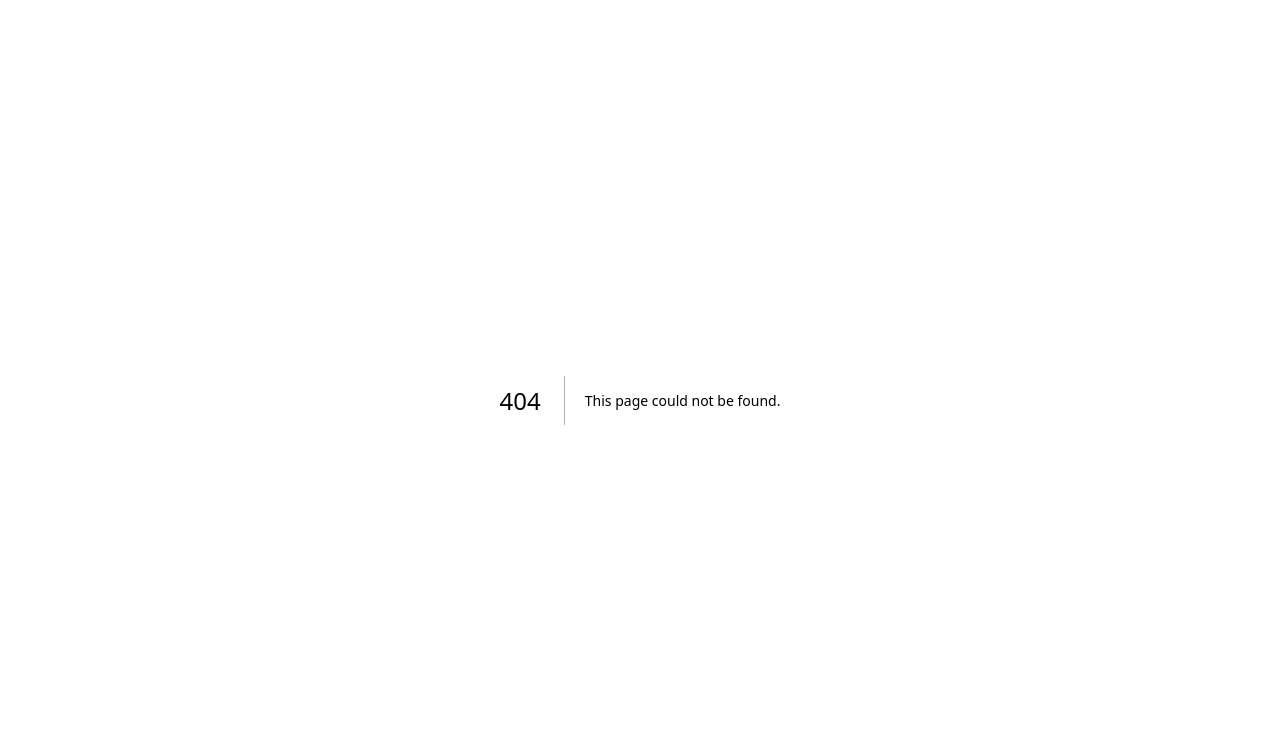
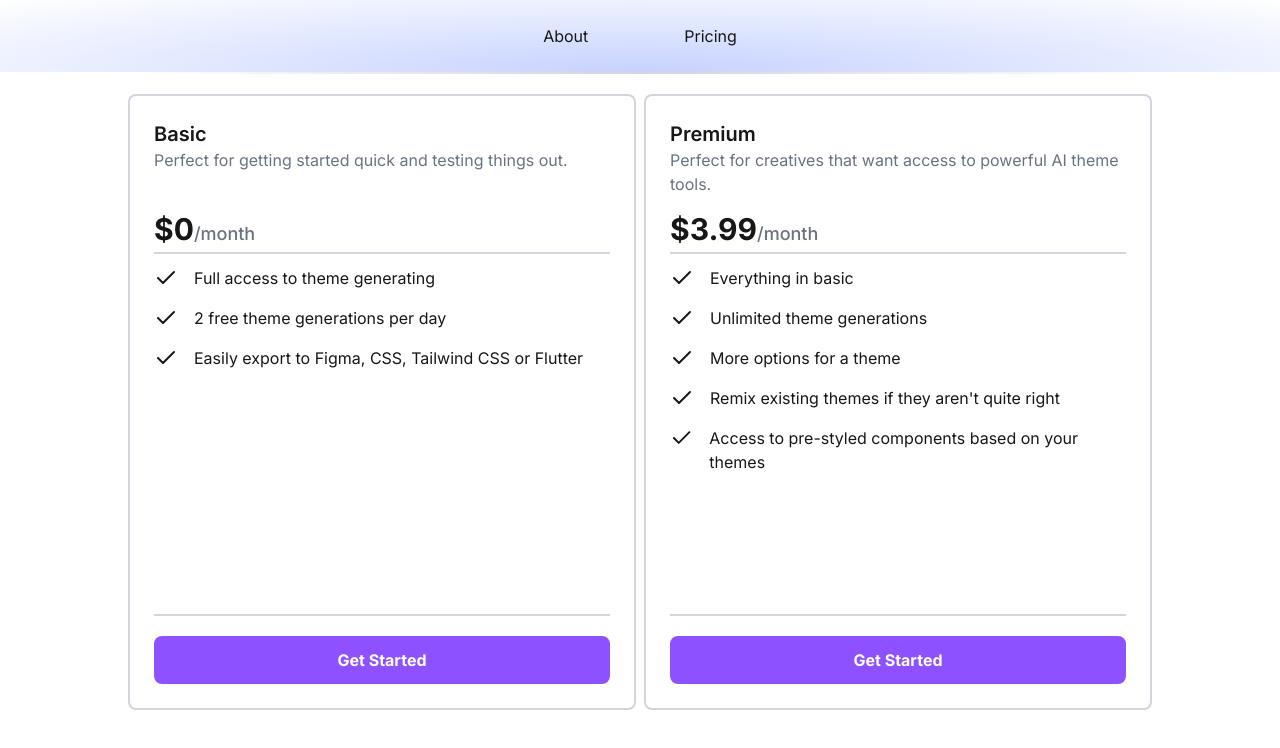
Before and after one commit to Progalt/palette, a Next.js app: page /pricing in a window 1280 px wide. Before the commit this address had no page. Shown: the top 748 px of the page. Built offline with nearby package versions, Linux system fonts and the light colour scheme.

Commit message:
Pricing Page rough, main page experiments

```diff
--- a/app/page.tsx
+++ b/app/page.tsx
@@ -1,22 +1,57 @@
-
 import React from 'react';
 import MenuBar from '@/components/MenuBar';
 import MainPageHero from '@/components/MainPageHero';
 
+import { Caveat_Brush } from 'next/font/google'
+const caveat = Caveat_Brush({
+  subsets: ['latin'],
+  weight: ['400' ]
+})
+
 const Home = () => {
+  return (
+    <div className="relative min-h-screen flex flex-col ">
+       {/* Dot pattern with purple overlay */}
+       <div className="absolute -z-10 inset-0 h-full w-full">
+        {/* Base gray dot pattern - visible everywhere */}
+        <div className="absolute inset-0 -z-5
+          bg-[radial-gradient(circle,#73737350_1px,transparent_1px)]
+          bg-[size:10px_10px]
+          [mask-image:radial-gradient(ellipse_50%_50%_at_50%_50%,#000_25%,transparent_80%)]" />
 
-  return (
-    <div className="relative min-h-screen flex flex-col items-center justify-center bg-gradient-to-br ">
-      <div className="absolute -z-10 inset-0 h-full w-full
-        bg-[radial-gradient(circle,#73737350_1px,transparent_1px)]
-        bg-[size:10px_10px]
-        [mask-image:radial-gradient(ellipse_50%_50%_at_50%_50%,#000_25%,transparent_80%)]" />
-      <div className="w-full absolute top-0">
+        <div className="absolute inset-0 -z-10
+          bg-radial-[at_50%_0%] from-indigo-300 to-violet-100 to-70%
+        " />
+      </div>
+      <div className="w-full">
         <MenuBar />
       </div>
 
-      <MainPageHero />
+      {/* Flexible container that fills remaining space */}
+      <div className="flex-1 flex flex-col items-center">
+        {/* Title section - centered between top and hero */}
+        <div className="flex-1 flex flex-col items-center justify-center gap-6">
+          <h1 className="text-center text-6xl font-medium">
+            From Concept to
+            <span className=
+            {`font-black bg-gradient-to-r from-indigo-500 to-violet-500 bg-clip-text text-transparent`}
+            > Color Palette </span>
+            <br /> in <span className={``}>Seconds</span>
+          </h1>
+          <h3 className="text-xl text-center text-gray-700 font-medium">
+            Jump start your design process with <br />stunning coherent UI theming and color palettes with just a prompt
+          </h3>
+        </div>
 
+        {/* Hero section - centered in screen (slightly off-center due to title space) */}
+        <div className="flex-1 flex flex-col items-center justify-center">
+
+          <MainPageHero />
+        </div>
+
+        {/* Empty spacer to balance the layout */}
+        <div className="flex-1"></div>
+      </div>
     </div>
   );
 };
--- /dev/null
+++ b/app/pricing/page.tsx
@@ -0,0 +1,125 @@
+"use client";
+
+import GlowBorder from "@/components/Base/GlowBorder";
+import MenuBar from "@/components/MenuBar";
+import { Check } from "lucide-react";
+
+export default function Pricing() {
+    return (
+        <div className="relative min-h-dvh w-full flex flex-col justify-center">
+            <div className="absolute -z-10 inset-0 h-full w-full
+            bg-[radial-gradient(circle,#73737350_1px,transparent_1px)]
+            bg-[size:10px_10px]
+            [mask-image:radial-gradient(ellipse_50%_50%_at_50%_50%,#000_25%,transparent_80%)]" />
+
+            <div className="w-full absolute top-0">
+                <MenuBar />
+            </div>
+
+            <div className="flex flex-row items-center justify-center">
+
+
+                <div className="grid grid-cols-2 gap-2 max-w-[1024px] w-full h-[612px]">
+                    <GlowBorder className="w-full h-[612px]">
+                        <div className="bg-white p-6 flex flex-col h-full rounded-md">
+                            <div className="h-32 flex flex-col">
+                                <h1 className="text-xl font-semibold">
+                                    Basic
+                                </h1>
+
+
+                                <p className="text-gray-500">Perfect for getting started quick and testing things out.</p>
+
+                                <div className="flex-grow"/>
+                                <div className="text-3xl font-bold mt-3">
+                                    $0
+                                    <span className="text-lg font-medium text-gray-500">/month</span>
+                                </div>
+                            </div>
+
+                            <div className="w-full h-[2px] bg-gray-300 my-1"/>
+
+                            <div className="flex flex-row gap-4 my-2">
+                                <Check />
+                                <p>Full access to theme generating</p>
+                            </div>
+
+                            <div className="flex flex-row gap-4 my-2">
+                                <Check />
+                                <p>2 free theme generations per day</p>
+                            </div>
+
+                            <div className="flex flex-row gap-4 my-2">
+                                <Check />
+                                <p>Easily export to Figma, CSS, Tailwind CSS or Flutter</p>
+                            </div>
+
+                            <div className="flex-grow"/>
+
+                            <div className="w-full h-[2px] bg-gray-300 mt-1"/>
+
+                            <button className="w-full text-center bg-violet-500 mt-5 py-3 text-white font-bold rounded-lg">
+                                Get Started
+                            </button>
+                        </div>
+                    </GlowBorder>
+
+                    <GlowBorder>
+                        <div className="  w-full bg-white rounded-md p-6 flex flex-col h-[612px]">
+                            <div className="h-32 flex flex-col">
+                                <h1 className="text-xl font-semibold">
+                                    Premium
+                                </h1>
+
+
+                                <p className="text-gray-500">Perfect for creatives that want access to powerful AI theme tools.</p>
+
+                                <div className="flex-grow"/>
+                                <div className="text-3xl font-bold mt-3">
+                                    $3.99
+                                    <span className="text-lg font-medium text-gray-500">/month</span>
+                                </div>
+                            </div>
+
+                            <div className="w-full h-[2px] bg-gray-300 my-1"/>
+
+                            <div className="flex flex-row gap-4 my-2">
+                                <Check />
+                                <p>Everything in basic</p>
+                            </div>
+
+                            <div className="flex flex-row gap-4 my-2">
+                                <Check />
+                                <p>Unlimited theme generations</p>
+                            </div>
+
+                            <div className="flex flex-row gap-4 my-2">
+                                <Check />
+                                <p>More options for a theme</p>
+                            </div>
+
+                            <div className="flex flex-row gap-4 my-2">
+                                <Check />
+                                <p>Remix existing themes if they aren't quite right</p>
+                            </div>
+
+                            <div className="flex flex-row gap-4 my-2">
+                                <Check />
+                                <p>Access to pre-styled components based on your themes</p>
+                            </div>
+
+                            <div className="flex-grow"/>
+
+                            <div className="w-full h-[2px] bg-gray-300 mt-1"/>
+
+                            <button className="w-full text-center bg-violet-500 mt-5 py-3 text-white font-bold rounded-lg">
+                                Get Started
+                            </button>
+                        </div>
+                    </GlowBorder>
+
+                </div>
+            </div>
+        </div>
+    );
+}
--- a/components/Base/GlowBorder.tsx
+++ b/components/Base/GlowBorder.tsx
@@ -8,11 +8,13 @@ interface MousePosition {
 interface GlowBorderProps {
   children?: React.ReactElement;
   borderSize?: number;
+  className? : string;
 }
 
 const GlowBorder: React.FC<GlowBorderProps> = ({
   children,
   borderSize = 2,
+  className
 }) => {
   const [mousePos, setMousePos] = useState<MousePosition>({ x: 0, y: 0 });
   const [isNear, setIsNear] = useState<boolean>(false);
@@ -43,7 +45,7 @@ const GlowBorder: React.FC<GlowBorderProps> = ({
   }, []);
 
   return (
-    <div className="">
+    <div>
       <div
         ref={cardRef}
         className="relative bg-gray-300 rounded-lg overflow-hidden"
@@ -82,7 +84,7 @@ const GlowBorder: React.FC<GlowBorderProps> = ({
             }}
           />
         </div>
-        <div className="relative z-10">{children}</div>
+        <div className={`relative z-10 ${className}`}>{children}</div>
       </div>
     </div>
   );
--- a/components/Hero/BrighnessModeSwitch.tsx
+++ b/components/Hero/BrighnessModeSwitch.tsx
@@ -12,18 +12,18 @@ const BrightnessModeSwitch : React.FC<BrightnessModeSwitchProps> = ({ mode, onCh
         <div className="inline-flex flex-row gap-2 items-center rounded-md p-1 ">
             <Tooltip text="Light">
                 <button
-                className={`flex items-center justify-center ${mode == "light" ? "" : "cursor-pointer"}`}
+                className={`group flex items-center justify-center ${mode == "light" ? "" : "cursor-pointer"}`}
                     onClick={() => onChange("light")}
                 >
-                    <Sun className={`w-6 h-6 transition-all duration-300 ${mode == "light" ? "scale-100 text-gray-600" : "scale-75 text-gray-300"}`}/>
+                    <Sun className={`w-6 h-6 transition-all duration-300 ${mode == "light" ? "scale-100 text-gray-600" : "scale-75 text-gray-300 group-hover:text-gray-400"}`}/>
                 </button>
             </Tooltip>
             <Tooltip text="Dark">
                  <button
-                    className={`flex items-center justify-center ${mode == "dark" ? "" : "cursor-pointer"}`}
+                    className={`group flex items-center justify-center ${mode == "dark" ? "" : "cursor-pointer"}`}
                     onClick={() => onChange("dark")}
                  >
-                    <Moon className={`w-6 h-6 transition-all duration-300 ${mode == "dark" ? "scale-100 text-gray-600" : "scale-75 text-gray-300"}`}/>
+                    <Moon className={`w-6 h-6 transition-all duration-300 ${mode == "dark" ? "scale-100 text-gray-600" : "scale-75 text-gray-300 group-hover:text-gray-400"}`}/>
                 </button>
             </Tooltip>
         </div>
--- a/components/Hero/HeroBrand.tsx
+++ b/components/Hero/HeroBrand.tsx
@@ -69,9 +69,9 @@ const HeroBrandColours : React.FC<HeroBrandColoursProps> = ({ colours, addNewBra
                     <></>
                 }
                 <Tooltip text="Add brand colour">
-                    <button className="flex items-center cursor-pointer"
+                    <button className="flex items-center cursor-pointer transition-all duration-300 group"
                         onClick={() => addNewBrandColour()}>
-                        <Plus className="text-gray-500"/>
+                        <Plus className="text-gray-500 group-hover:text-gray-600"/>
                     </button>
                 </Tooltip>
             </div>
--- a/components/Hero/HeroPrompt.tsx
+++ b/components/Hero/HeroPrompt.tsx
@@ -28,7 +28,7 @@ const HeroPrompt : React.FC<HeroPromptProps>= ({ onGenerate }) => {
                         ref={inputRef}
                         type="text"
                         placeholder={
-                        `What's the vibe?`
+                        `What's the vision?`
                         }
                         className="w-full flex-1 text-lg outline-none bg-transparent text-gray-700"
                     />
--- a/components/MainPageHero.tsx
+++ b/components/MainPageHero.tsx
@@ -28,10 +28,6 @@ const MainPageHero : React.FC = ({
     try {
 
 
-      console.log(keywords);
-      console.log(mode);
-      console.log(hints);
-
       const response = await fetch('/api/gen-palette', {
         method: 'POST',
         headers: {
@@ -46,8 +42,6 @@ const MainPageHero : React.FC = ({
       });
       const paletteId = await response.json();
 
-      // setPalette(JSON.parse(paletteData.result));
-
       router.push(`/p/${paletteId.result}`);
 
 
@@ -60,7 +54,7 @@ const MainPageHero : React.FC = ({
         <div className="w-full sm:w-auto sm:max-w-4xl sm:min-w-3xl">
         <AnimatePresence mode="wait">
             {!isLoading ? (
-            <motion.div key="interface" {...fadeTransition}>
+            <motion.div key="interface" {...fadeTransition} className="p-2 sm:p-0">
                 <HeroPrompt onGenerate={(prompt : string, mode : string, hints : PromptHint[]) => {
                   generatePalette(prompt, mode, hints);
                 }}/>
--- a/components/MenuBar.tsx
+++ b/components/MenuBar.tsx
@@ -1,4 +1,5 @@
 "use client";
+import Link from "next/link";
 import { useRouter } from "next/navigation";
 import { useState } from "react";
 
@@ -12,19 +13,15 @@ const MenuBar: React.FC = ({}) => {
 
   return (
     <>
-      <div className="hidden md:flex flex-row justify-end gap-24 p-6 px-12">
-        <button className="px-6 py-2 hover:cursor-pointer">About</button>
-        <button className="px-6 py-2 hover:cursor-pointer">Pricing</button>
-        <div className=" p-[2px] rounded-[10px] bg-gradient-to-br to-85% from-indigo-300 to-indigo-800">
-          <button
-            onClick={() => {
-              router.push("/sign-in");
-            }}
-            className="px-6 py-2 hover:cursor-pointer bg-indigo-500 text-white rounded-lg"
-          >
-            Sign In
-          </button>
+      <div>
+        <div className="hidden md:flex flex-row justify-center gap-24 p-6 px-12 bg-white bg-radial-[at_50%_100%] from-indigo-200 to-white">
+          <Link href={"/pricing"}>About</Link>
+          <Link href={"/pricing"}>Pricing</Link>
+
         </div>
+        <div
+          className="w-full h-[2px] bg-gradient-to-r from-transparent from-10% to-90% to-transparent via-gray-300"
+        />
       </div>
 
       {/* Mobile Menu */}
```
